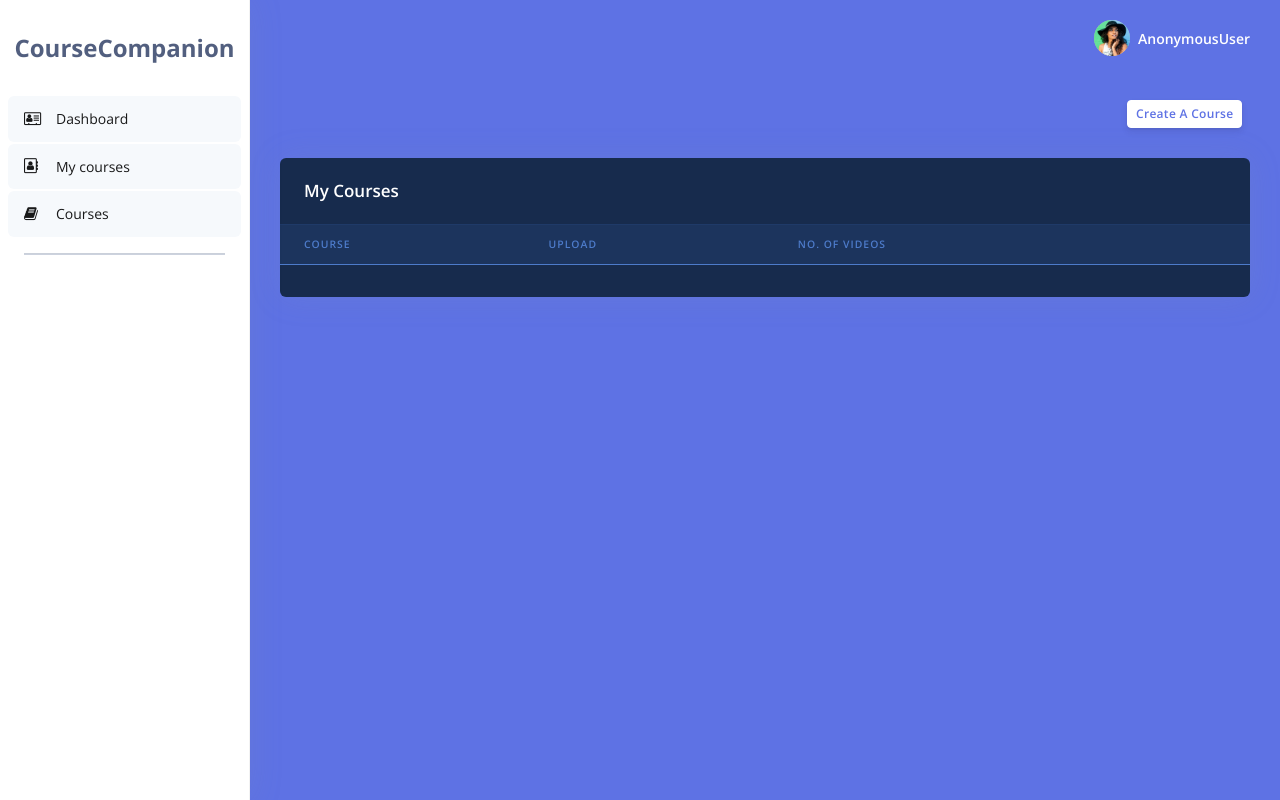
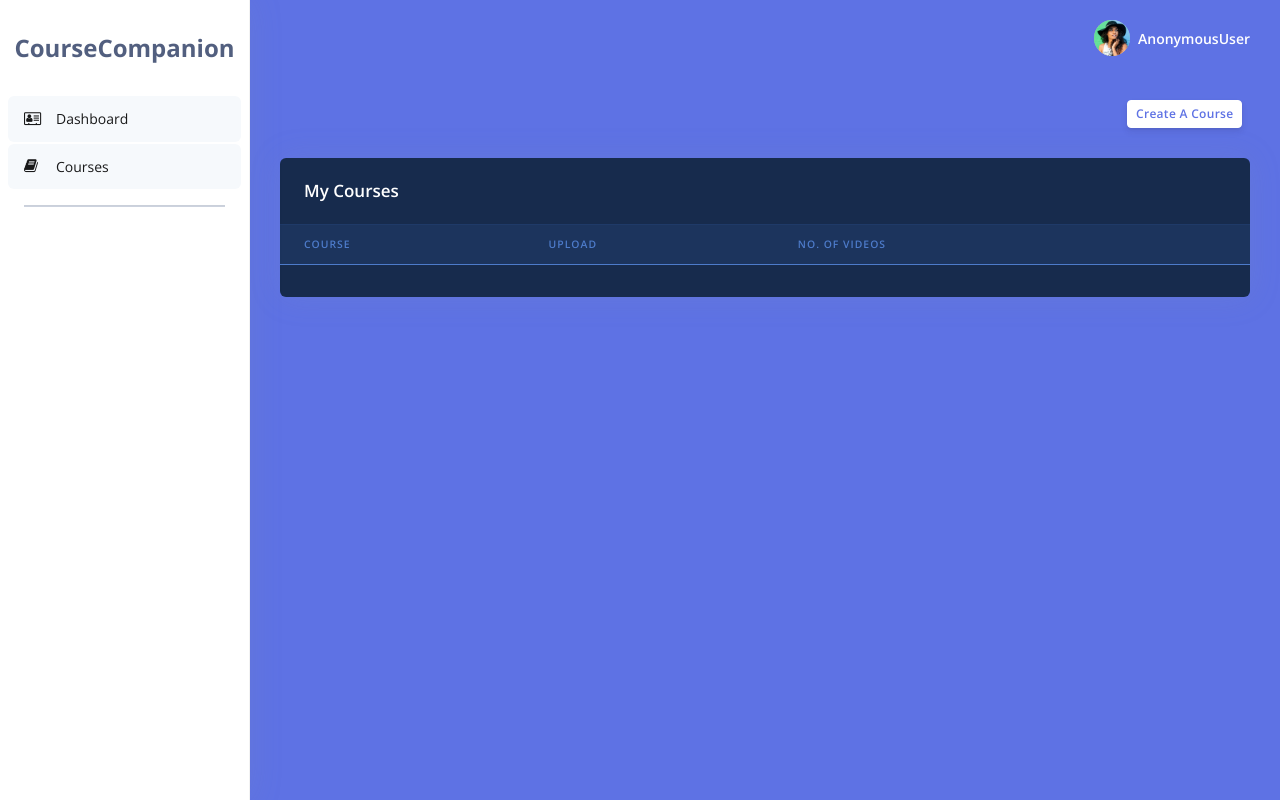
Before and after one commit to Neo945/CourseCompanion, a Django app: page /user/dashboardadmin in a window 1280 px wide. Run offline with Django 3.2, Linux system fonts and the light colour scheme; lists and menus that the app fills with data are empty; some libraries are stand-ins or nearby versions.

Commit message:
Minor improvement in pages and urls

```diff
--- a/templates/accounts/dashboard.html
+++ b/templates/accounts/dashboard.html
@@ -238,6 +238,7 @@
         }
         function enroll(event) {
           lookup("http://127.0.0.1:8000/user/create/enroll",'POST',{course:event.target.id},(response,status)=>{console.log(response)})
+          window.open('http://127.0.0.1:8000/user/dashboard','_self')
         }
       </script>
 {% endblock content %}
--- a/templates/accounts/dashboardadmin.html
+++ b/templates/accounts/dashboardadmin.html
@@ -45,12 +45,6 @@
               <a class="nav-link active" href="dashboardadmin">
                 <i class="fa fa-address-card-o fa-3x" aria-hidden="true"></i>
                 <span class="nav-link-text">Dashboard</span>
-              </a>
-            </li>
-            <li class="nav-item">
-              <a class="nav-link active" href="dashboard">
-                <i class="fa fa-address-book-o" aria-hidden="true"></i>
-                <span class="nav-link-text">My courses</span>
               </a>
             </li>
             <li class="nav-item">
@@ -113,7 +107,7 @@
                   <div class="dropdown-header noti-title">
                     <h6 class="text-overflow m-0">Welcome!</h6>
                   </div>
-                  <a href="#!" class="dropdown-item">
+                  <a href="http://127.0.0.1:8000/user/dashboard" class="dropdown-item">
                     <i class="fa fa-user" aria-hidden="true"></i>
                     <span>My profile</span>
                   </a>
```
Also changed, not shown: accounts/views.py (line endings or trailing spaces), db.sqlite3 (deleted).
